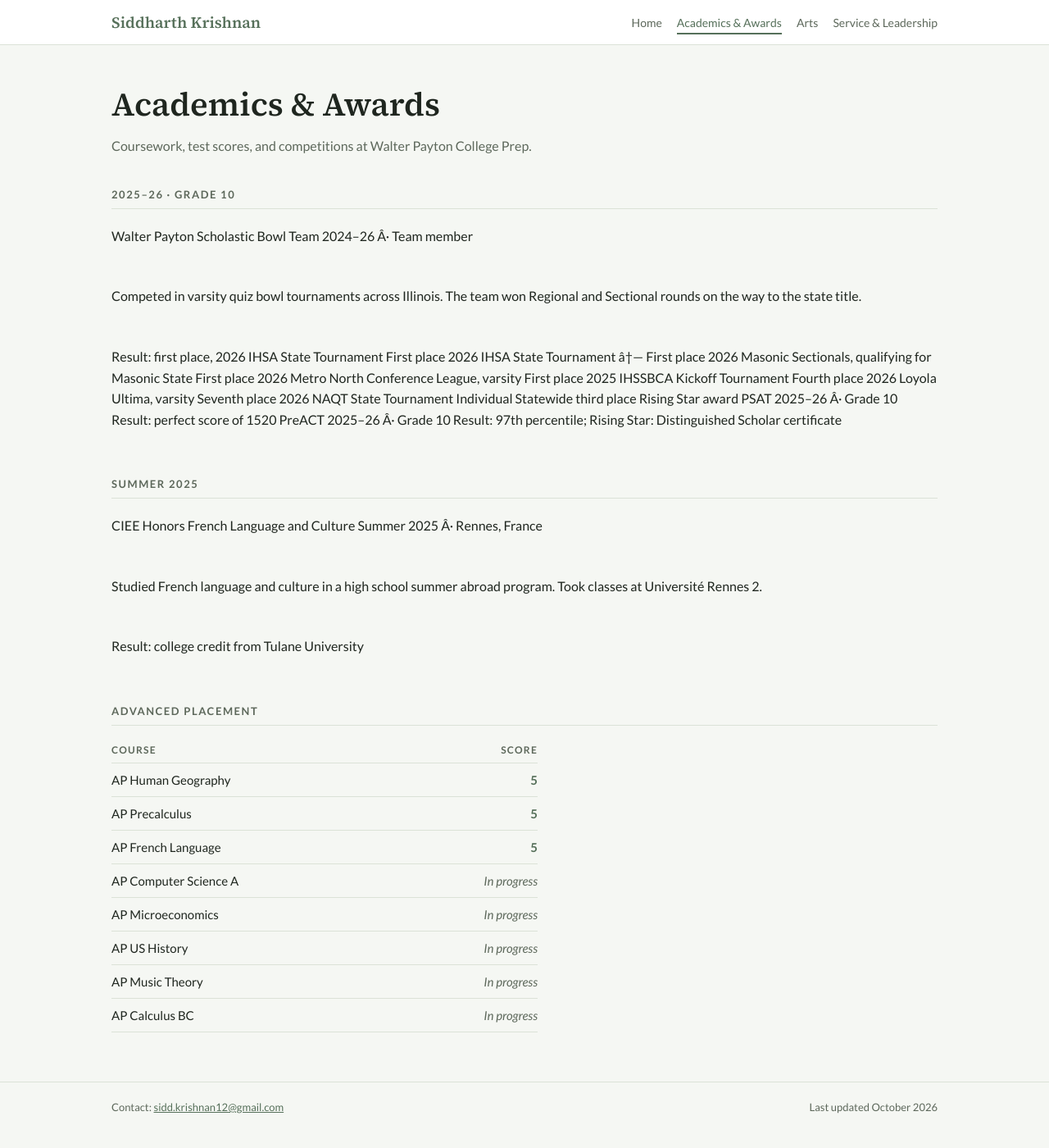
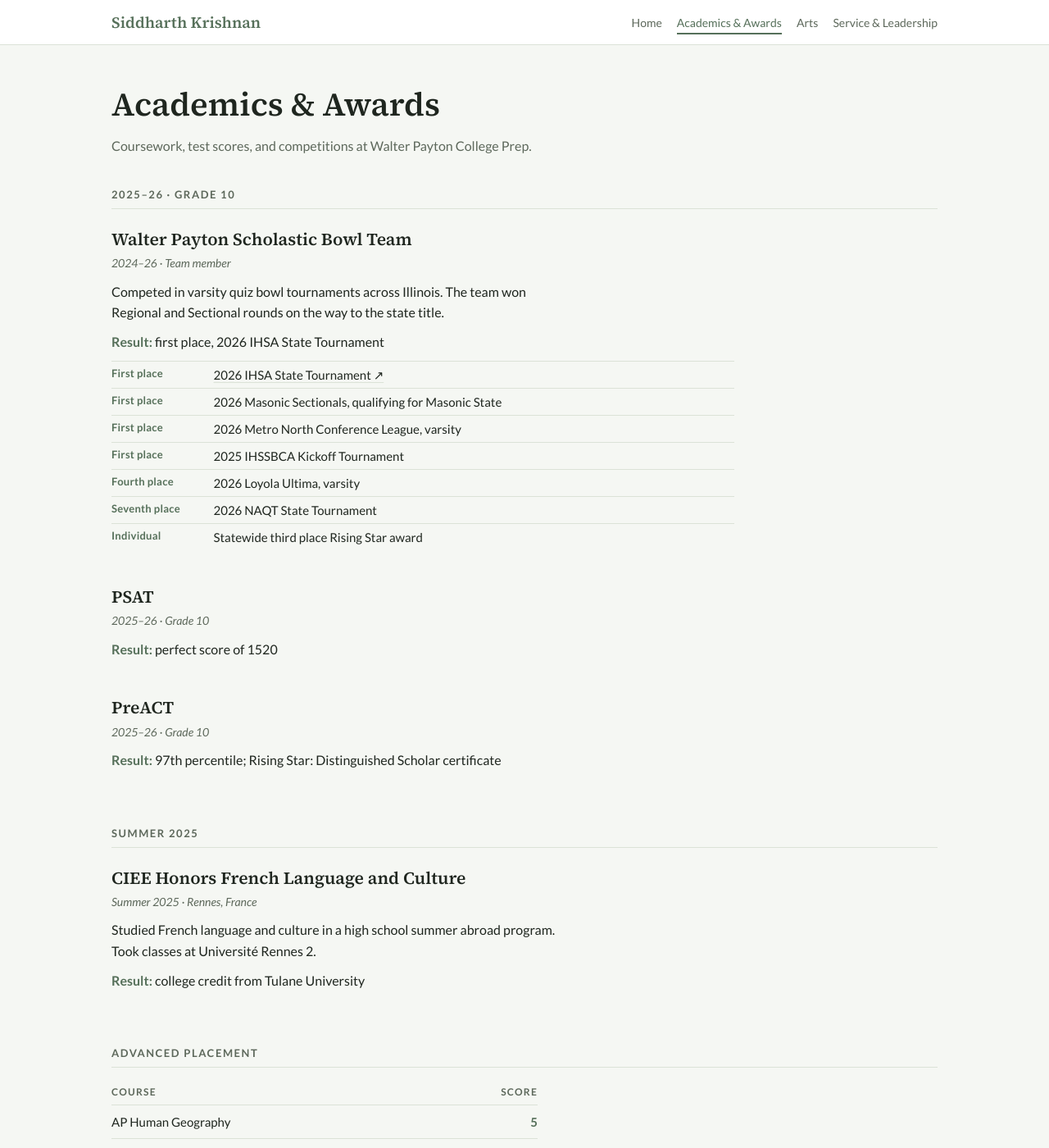
Before and after one commit to siddkrishnan12/siddkrishnan12.github.io, a Jekyll site: the page built from academics.md, in a window 1280 px wide and 1400 px high. Shown: the whole window at 82% size. Built offline with Jekyll 4.4.1, drawn with Linux system fonts in a browser that asks for light colours.

Commit message:
Add files via upload

```diff
--- a/_includes/card.html
+++ b/_includes/card.html
@@ -1,20 +1,59 @@
-{%- assign e = include.entry -%} {%- assign has_media = false -%} {%- if e.youtube or e.audio or e.score_pdf -%}{%- assign has_media = true -%}{%- endif -%}
-{%- if has_media %}
-{%- if e.youtube %}
-
-{%- endif %} {%- if e.audio %} {%- endif %} {%- if e.score_pdf %} View the score (PDF) {%- endif %}
-{%- elsif e.image %} ￼ {%- endif %}
-{{ e.title }}
-{%- if e.date or e.role %}
-{{ e.date }}{% if e.date and e.role %} Â· {% endif %}{{ e.role }}
-{%- endif %} {%- if e.description %} {{ e.description | markdownify }} {%- endif %} {%- if e.result %}
-Result: {{ e.result }}
-{%- endif %} {%- if e.results %}
-{%- for r in e.results %} {%- if r.url %}
-{{ r.label }} {{ r.text }} â†—
-{%- else %}
-{{ r.label }} {{ r.text }}
-{%- endif %} {%- endfor %}
-{%- endif %} {%- if e.youtube or e.links %}
-{%- if e.youtube %} Watch on YouTube â†— {%- endif %} {%- for l in e.links %} {%- if l.url contains "://" %} {{ l.label }} â†— {%- else %} {{ l.label }} {%- endif %} {%- endfor %}
-{%- endif %}
+{%- assign e = include.entry -%}
+{%- assign has_media = false -%}
+{%- if e.youtube or e.audio or e.score_pdf -%}{%- assign has_media = true -%}{%- endif -%}
+<article class="card{% if has_media %} media{% elsif e.image %} with-image{% endif %}">
+  {%- if has_media %}
+  <div class="media-stack">
+    {%- if e.youtube %}
+    <div class="video">
+      <iframe src="https://www.youtube-nocookie.com/embed/{{ e.youtube }}" title="{{ e.title | escape }}" loading="lazy" allow="accelerometer; encrypted-media; gyroscope; picture-in-picture; fullscreen" allowfullscreen></iframe>
+    </div>
+    {%- endif %}
+    {%- if e.audio %}
+    <audio controls preload="none" src="{{ e.audio | relative_url }}"></audio>
+    {%- endif %}
+    {%- if e.score_pdf %}
+    <a class="score-link" href="{{ e.score_pdf | relative_url }}">View the score (PDF)</a>
+    {%- endif %}
+  </div>
+  {%- elsif e.image %}
+  <img class="card-img" src="{{ e.image | relative_url }}" alt="{{ e.image_alt | default: e.title | escape }}" loading="lazy">
+  {%- endif %}
+  <div class="card-body">
+    <h3>{{ e.title }}</h3>
+    {%- if e.date or e.role %}
+    <p class="meta">{{ e.date }}{% if e.date and e.role %} · {% endif %}{{ e.role }}</p>
+    {%- endif %}
+    {%- if e.description %}
+    {{ e.description | markdownify }}
+    {%- endif %}
+    {%- if e.result %}
+    <p class="result"><strong>Result:</strong> {{ e.result }}</p>
+    {%- endif %}
+    {%- if e.results %}
+    <ul class="tally">
+      {%- for r in e.results %}
+      {%- if r.url %}
+      <li><span>{{ r.label }}</span> <a href="{{ r.url }}">{{ r.text }} ↗</a></li>
+      {%- else %}
+      <li><span>{{ r.label }}</span> {{ r.text }}</li>
+      {%- endif %}
+      {%- endfor %}
+    </ul>
+    {%- endif %}
+    {%- if e.youtube or e.links %}
+    <div class="links">
+      {%- if e.youtube %}
+      <a href="https://www.youtube.com/watch?v={{ e.youtube }}">Watch on YouTube ↗</a>
+      {%- endif %}
+      {%- for l in e.links %}
+      {%- if l.url contains "://" %}
+      <a href="{{ l.url }}">{{ l.label }} ↗</a>
+      {%- else %}
+      <a href="{{ l.url | relative_url }}">{{ l.label }}</a>
+      {%- endif %}
+      {%- endfor %}
+    </div>
+    {%- endif %}
+  </div>
+</article>
```
